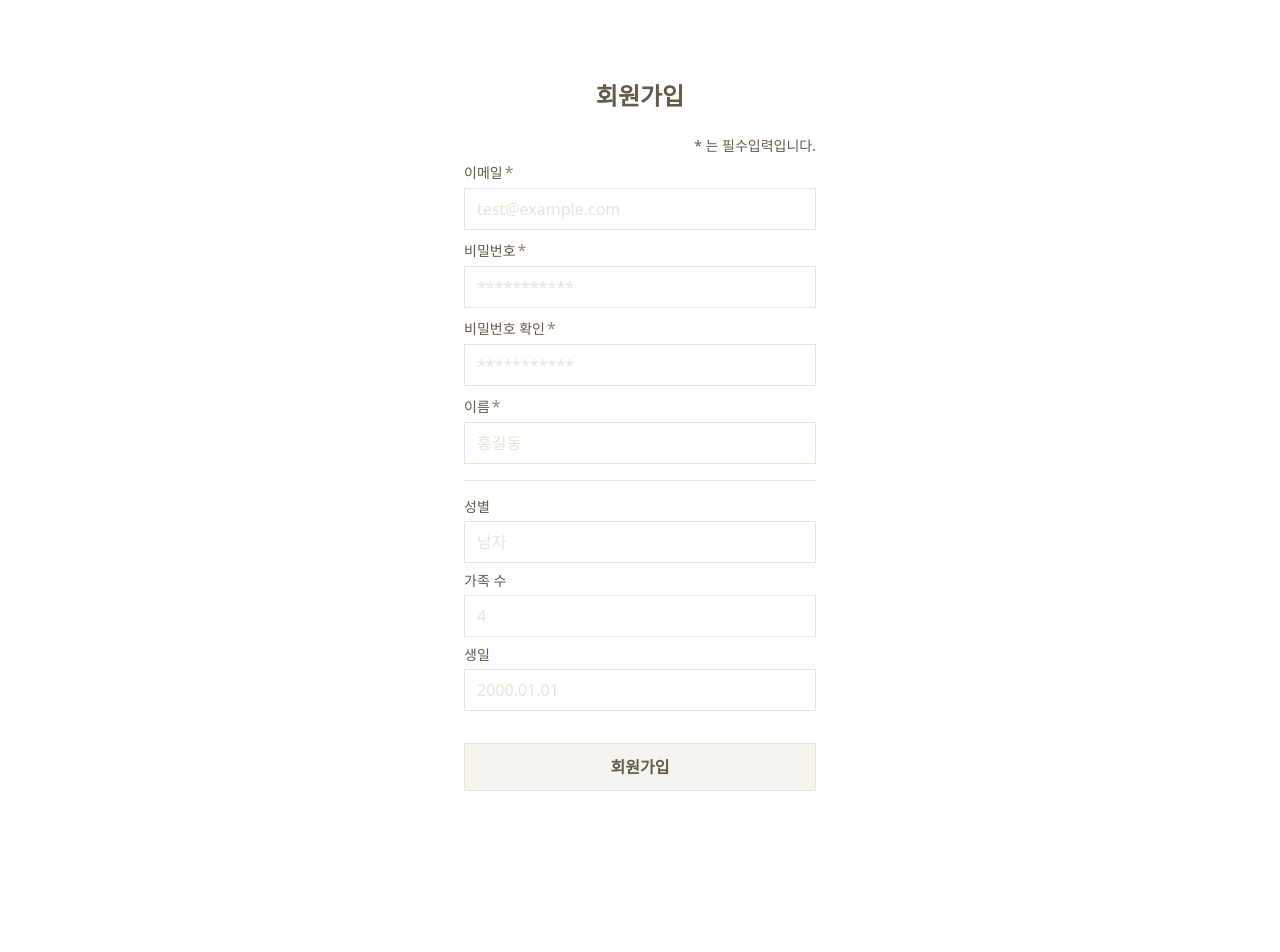
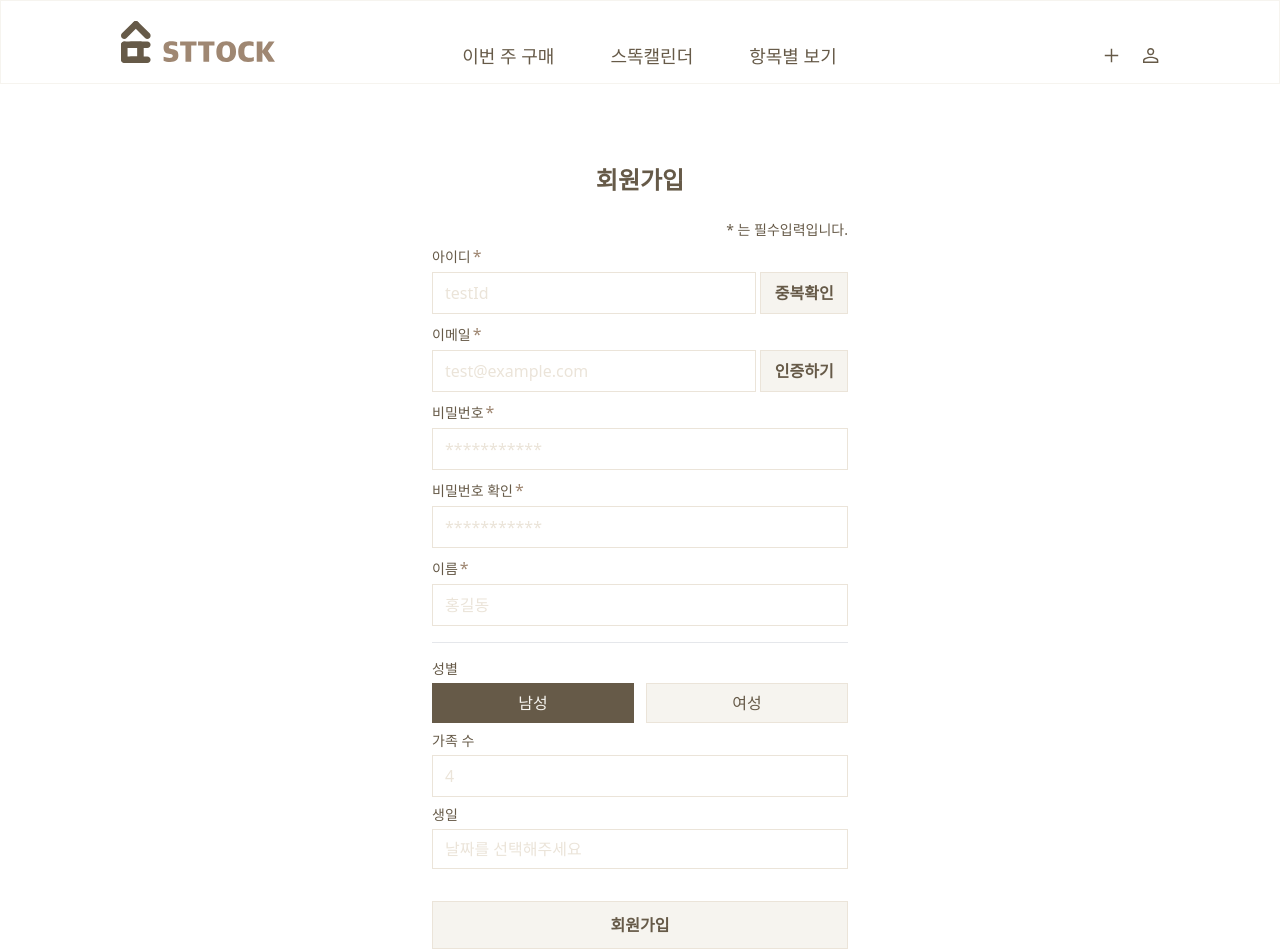
Before and after one commit to Team-Sttock/FE, a Next.js app: page /register in a window 1280 px wide. Shown: the top 952 px of the page. Before the commit the page ends 855 px from the top, so only its background shows below. Built offline with nearby package versions, Linux system fonts and the light colour scheme.

Commit message:
feat: resgister form UI 구성 완료

```diff
--- a/features/common/components/DatepickerField.tsx
+++ b/features/common/components/DatepickerField.tsx
@@ -12,6 +12,7 @@ import { classNames } from '../utils/classNames'
 
 interface DatePickerFieldProps {
   control: Control<any>
+  name: string
 }
 
 registerLocale('ko', ko)
@@ -22,10 +23,10 @@ const YEARS = Array.from(
 )
 const MONTHS = range(0, 12)
 
-const DatePickerField: React.FC<DatePickerFieldProps> = ({ control }) => {
+const DatePickerField = ({ control, name }: DatePickerFieldProps) => {
   return (
     <Controller
-      name="productDate"
+      name={name}
       control={control}
       render={({ field: { onChange, value } }) => (
         <DatePicker
@@ -37,7 +38,7 @@ const DatePickerField: React.FC<DatePickerFieldProps> = ({ control }) => {
           dateFormatCalendar="yyyy년 MM월"
           locale="ko"
           placeholderText="날짜를 선택해주세요"
-          className="flex items-center justify-center p-2 w-full h-full border-beige border outline-none text-md text-dark-brown focus:outline-none placeholder:text-beige"
+          className="flex items-center justify-center p-3 w-full h-10 border-beige border outline-none text-md text-dark-brown focus:outline-none placeholder:text-beige"
           popperClassName="w-full max-w-xs relative"
           wrapperClassName="w-full"
           calendarContainer={({ children }) => {
--- a/pages/register.tsx
+++ b/pages/register.tsx
@@ -1,9 +1,15 @@
 import { Noto_Sans } from 'next/font/google'
-import { type PropsWithChildren } from 'react'
+import {
+  forwardRef,
+  type InputHTMLAttributes,
+  type PropsWithChildren,
+} from 'react'
 import { useForm } from 'react-hook-form'
 
 import Button from '@/features/common/components/Button'
+import DatePickerField from '@/features/common/components/DatepickerField'
 import Input from '@/features/common/components/Input'
+import Navbar from '@/features/common/components/Navbar'
 import { classNames } from '@/features/common/utils/classNames'
 
 const NotoSans = Noto_Sans({
@@ -16,25 +22,34 @@ export default function Page() {
     register,
     formState: { errors },
     handleSubmit,
+    control,
+    watch,
   } = useForm<{
     login_id: string
     email: string
     password: string
     password_check: string
     name: string
-    gender_cd: 1 | 2
+    gender_cd: '1' | '2'
     family_num: number
     birthday: Date
   }>({
     mode: 'onChange',
+    defaultValues: {
+      gender_cd: '1',
+    },
   })
+
+  const isMan = watch().gender_cd === '1'
 
   const onSubmit = () => {}
 
   const onError = () => {}
 
   return (
-    <div className="w-full max-w-sm m-auto px-4">
+    <>
+      <Navbar></Navbar>
+      <div className="w-full max-w-md m-auto px-4">
         <header className="pt-20 pb-6">
           <h1
             className={classNames(
@@ -51,12 +66,25 @@ export default function Page() {
           </p>
           <form onSubmit={handleSubmit(onSubmit, onError)}>
             <div className="space-y-2">
-            <InputLabel label="이메일" required>
+              <InputLabel label="아이디" required>
+                <div className="flex items-stretch space-x-1">
                   <Input
                     {...register('login_id', {})}
                     errorMessage={errors.login_id?.message}
+                    placeholder="testId"
+                  ></Input>
+                  <Button className="w-28">중복확인</Button>
+                </div>
+              </InputLabel>
+              <InputLabel label="이메일" required>
+                <div className="flex items-stretch space-x-1">
+                  <Input
+                    {...register('email', {})}
+                    errorMessage={errors.email?.message}
                     placeholder="test@example.com"
                   ></Input>
+                  <Button className="w-28">인증하기</Button>
+                </div>
               </InputLabel>
               <InputLabel label="비밀번호" required>
                 <Input
@@ -85,25 +113,34 @@ export default function Page() {
             <hr className="my-4 bg-dark-brown"></hr>
             <div className="space-y-2">
               <InputLabel label="성별">
-              <Input
+                <div className="flex items-center justify-between gap-3">
+                  <RadioButton
+                    label="남성"
+                    selected={isMan}
                     {...register('gender_cd', {})}
-                errorMessage={errors.gender_cd?.message}
-                placeholder="남자"
-              ></Input>
+                    value={1}
+                  ></RadioButton>
+                  <RadioButton
+                    label="여성"
+                    selected={!isMan}
+                    {...register('gender_cd', {})}
+                    value={2}
+                  ></RadioButton>
+                </div>
               </InputLabel>
               <InputLabel label="가족 수">
                 <Input
                   {...register('family_num', {})}
+                  type="number"
                   errorMessage={errors.family_num?.message}
                   placeholder="4"
                 ></Input>
               </InputLabel>
               <InputLabel label="생일">
-              <Input
-                {...register('birthday', {})}
-                errorMessage={errors.family_num?.message}
-                placeholder="2000.01.01"
-              ></Input>
+                <DatePickerField
+                  control={control}
+                  name={'birthday'}
+                ></DatePickerField>
               </InputLabel>
             </div>
             <div className="mt-8">
@@ -112,6 +149,7 @@ export default function Page() {
           </form>
         </main>
       </div>
+    </>
   )
 }
 
@@ -140,3 +178,29 @@ function InputLabel({
     </div>
   )
 }
+
+interface RadioButtonProps extends InputHTMLAttributes<HTMLInputElement> {
+  label: string
+  selected: boolean
+}
+
+// eslint-disable-next-line react/display-name
+const RadioButton = forwardRef<HTMLInputElement, RadioButtonProps>(
+  ({ label, selected, ...props }, ref) => {
+    return (
+      <>
+        <label
+          className={classNames(
+            'flex items-center justify-center w-full h-10 p-3 border cursor-pointer',
+            selected
+              ? 'bg-dark-brown text-ivory border-dark-brown'
+              : 'bg-ivory text-dark-brown border-beige'
+          )}
+        >
+          {label}
+          <input type="radio" {...props} ref={ref} className="hidden"></input>
+        </label>
+      </>
+    )
+  }
+)
```
Lines whose indentation alone changed are shown as unchanged.
